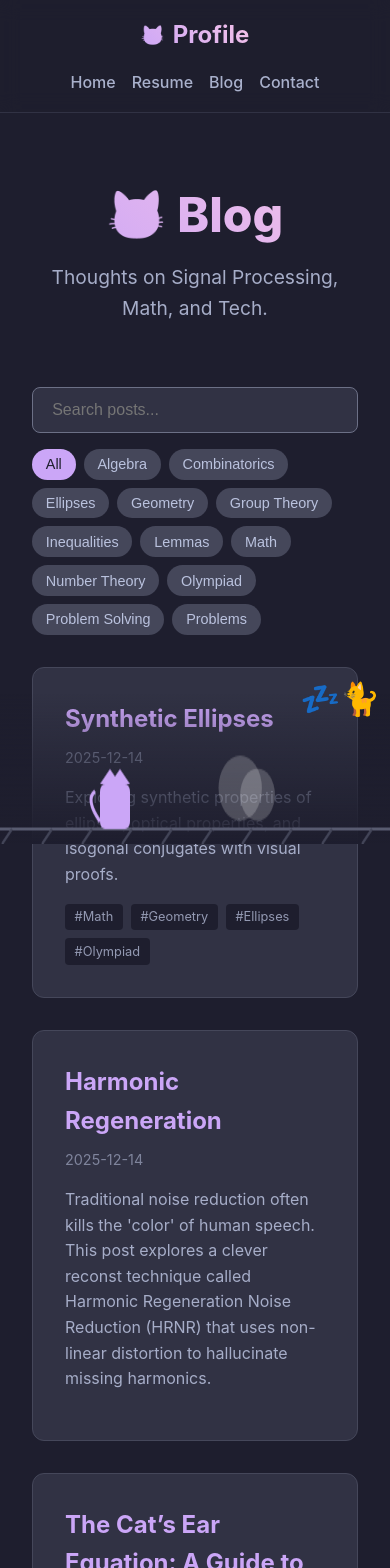
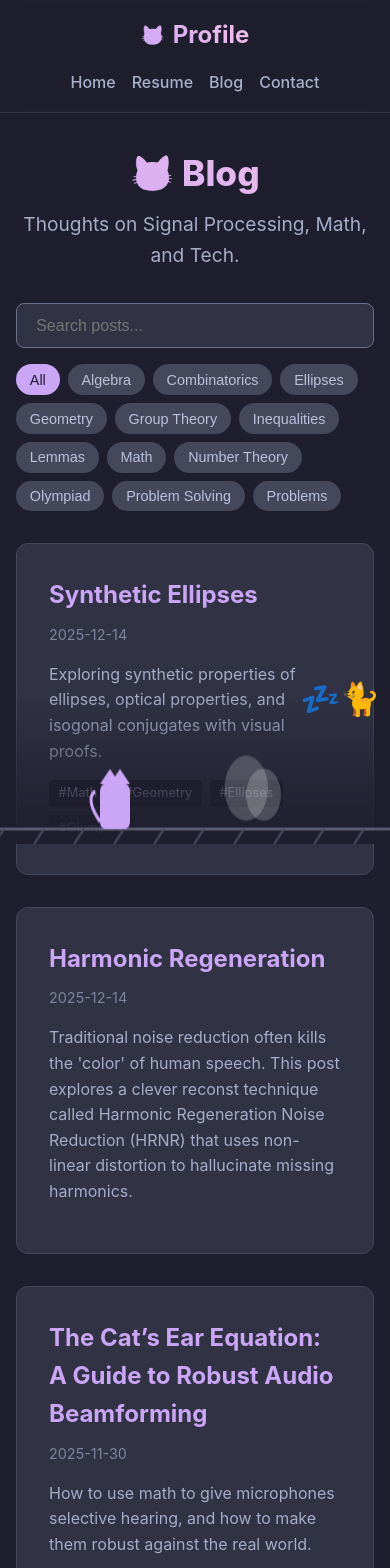
Before and after one commit to Senpai-sama06/blogweb, a Next.js app: page /profile-website/blog in a window 390 px wide. Shown: the top 1568 px of the page. Built offline with nearby package versions, Linux system fonts and the light colour scheme.

Commit message:
Improve blog responsiveness, fix background-clip lint, and cleanup

```diff
--- a/src/app/blog/blog.module.css
+++ b/src/app/blog/blog.module.css
@@ -14,6 +14,7 @@
     font-weight: 800;
     margin-bottom: 0.5rem;
     background: linear-gradient(45deg, var(--mauve), var(--pink));
+    background-clip: text;
     -webkit-background-clip: text;
     -webkit-text-fill-color: transparent;
 }
@@ -61,3 +62,22 @@
     color: var(--subtext0);
     line-height: 1.6;
 }
+
+@media (max-width: 768px) {
+    .container {
+        padding: 2rem 1rem;
+    }
+
+    .header {
+        margin-bottom: 2rem;
+    }
+
+    .title {
+        font-size: 2.2rem;
+    }
+
+    .grid {
+        grid-template-columns: 1fr;
+        gap: 1.5rem;
+    }
+}
--- a/src/components/BlogList/BlogList.module.css
+++ b/src/components/BlogList/BlogList.module.css
@@ -51,7 +51,7 @@
 
 .grid {
     display: grid;
-    grid-template-columns: repeat(auto-fill, minmax(300px, 1fr));
+    grid-template-columns: repeat(auto-fill, minmax(280px, 1fr));
     gap: 2rem;
 }
 
```
